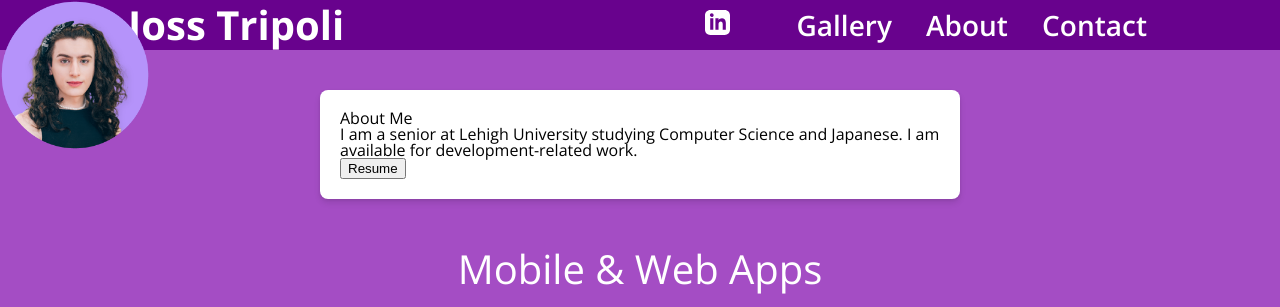
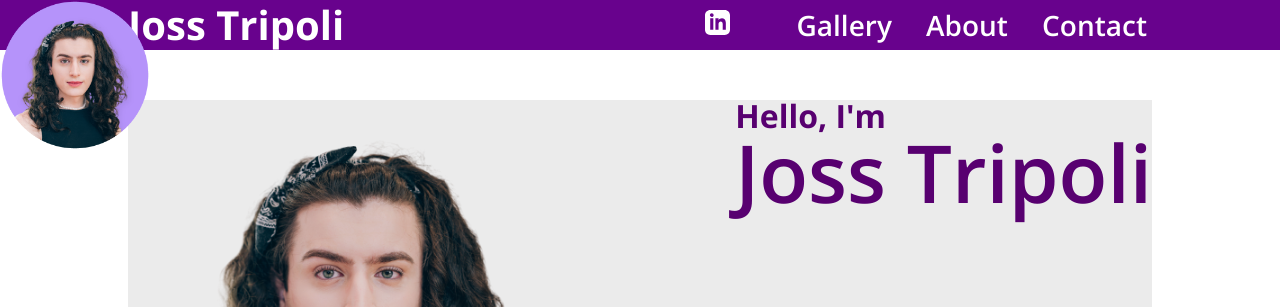
Before and after one commit to jossTripoli/PortfolioSite, a plain HTML site: page index.html in a window 1280 px wide. Shown: the top 307 px of the page. Drawn offline with nearby package versions, Linux system fonts and the light colour scheme.

Commit message:
Top hello section added

```diff
--- a/index.html
+++ b/index.html
@@ -88,8 +88,18 @@
     </header>
 </div>
 
+<div id="welcome-container">
+    <div id="welcome-content">
+        <img id="joss" src="images/logo/joss-fix-shoulder.png" alt="Joss Tripoli">
+        <div id="welcome-text">
+            <h1 id="hello">Hello, I'm</h1>
+            <h1 id="name">Joss Tripoli</h1>
+        </div>
+    </div>
+</div>
+
 <!-- after nav bar -->
-
+    <div id="portfolio-container">
         <div class="outer-container">
             <div id="about">
                 <h1>About Me</h1>
@@ -174,9 +184,7 @@
                     <p>Title: This is the title for my project Description about project</p>
                 </div>
             </div>
-
-
-
+        </div>
 
     </div>
 
--- a/style.css
+++ b/style.css
@@ -7,7 +7,10 @@ body {
     font-family:  'Open sans', sans-serif;
     /* font-family: 'Didact Gothic', sans-serif; */
     /* background-color: #E6D7FF; */
-    background-color: #a44dc4;
+    background-color: white;
+
+    position: relative;
+    /* background-color: #a44dc4; */
 
     /* background-image: url(images/gallery.svg);
     background-color: #333333;
@@ -18,10 +21,56 @@ body {
     width: 100%; */
 }
 
+#portfolio-container {
+    background-color: #a44dc4;
+}
+
+#welcome-container{
+    padding-top: 100px;
+    /* background-color: red; */
+    color: black;
+    height: 565px;
+    display: flex;
+    justify-content: center;
+}
+
+#welcome-content {
+    display: inline;
+    justify-content: center;
+    width: 1024px;
+    background-color: rgba(0, 0, 0, 0.08) !important;
+}
+
+
+#joss {
+    transform: scale(0.9);
+    /* margin-left: -400px; */
+    float: right;
+    z-index: -1;
+    position: fixed;
+}
+
+#welcome-text {
+    float: right;
+    font-size: 2em;
+    font-weight: bolder;
+    color: rgb(88, 0, 112);
+    /* margin: auto; */
+    /* background-color: red !important; */
+}
+
+#hello {
+    margin-right: 250px;
+}
+
+#name {
+    margin-right: 0px;
+}
+
 #about {
     background-color: #fff; /* Set background color */
     border-radius: 8px; /* Set border radius */
-    box-shadow: 0 4px 6px rgba(0, 0, 0, 0.1), 0 1px 3px rgba(0, 0, 0, 0.08); /* Add box shadow for a raised effect */
+    box-shadow: 0 4px 6px rgba(0, 0, 0, 0.1), 0 1px 3px rgba(0, 0, 0, 0.08);
     margin: 0 auto; /* Center horizontally */
     max-width: 600px; /* Set maximum width */
     padding: 20px; /* Add some padding */
@@ -47,6 +96,7 @@ a {
     margin: 0 auto; /*top bottom   left right */
     padding-top: 90px; /*margin bottom + min height 50 + 40 */
     /* background-color: rgb(174, 107, 179); */
+    background-color: #a44dc4;
     width: 100%;
 }
 
@@ -79,6 +129,7 @@ a {
     /* Make header stick */
     position: fixed; /*Make it come out of the flow, no longer blocking*/
     width: 100%;
+    z-index: 999;
 }
 
 header {
```
Also changed, not shown: images/logo/hair.png (added), images/logo/joss-fix-shoulder.png (added), images/logo/joss-front.png (added), images/logo/joss-nobg.png (added), images/logo/joss-side-2.png (added), images/logo/joss-side-final.png (added), images/logo/joss-side.png (added), images/logo/logo-final-wh.png (added). Lines whose indentation alone changed are shown as unchanged.
